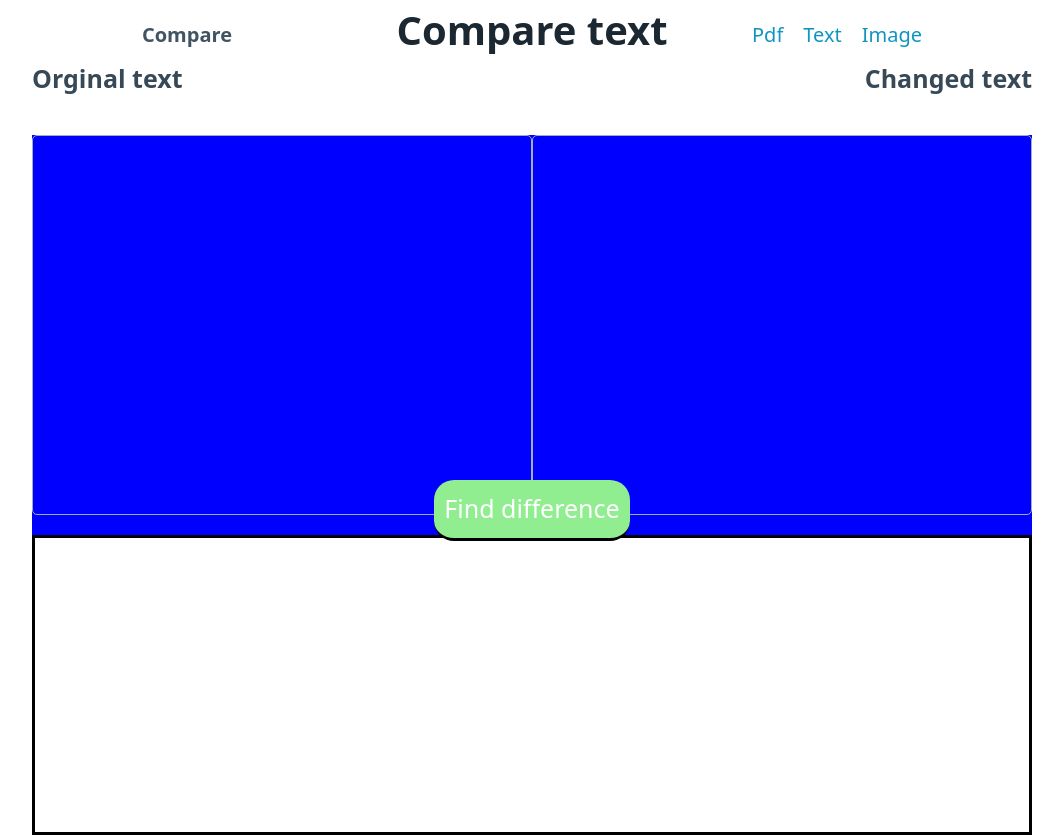
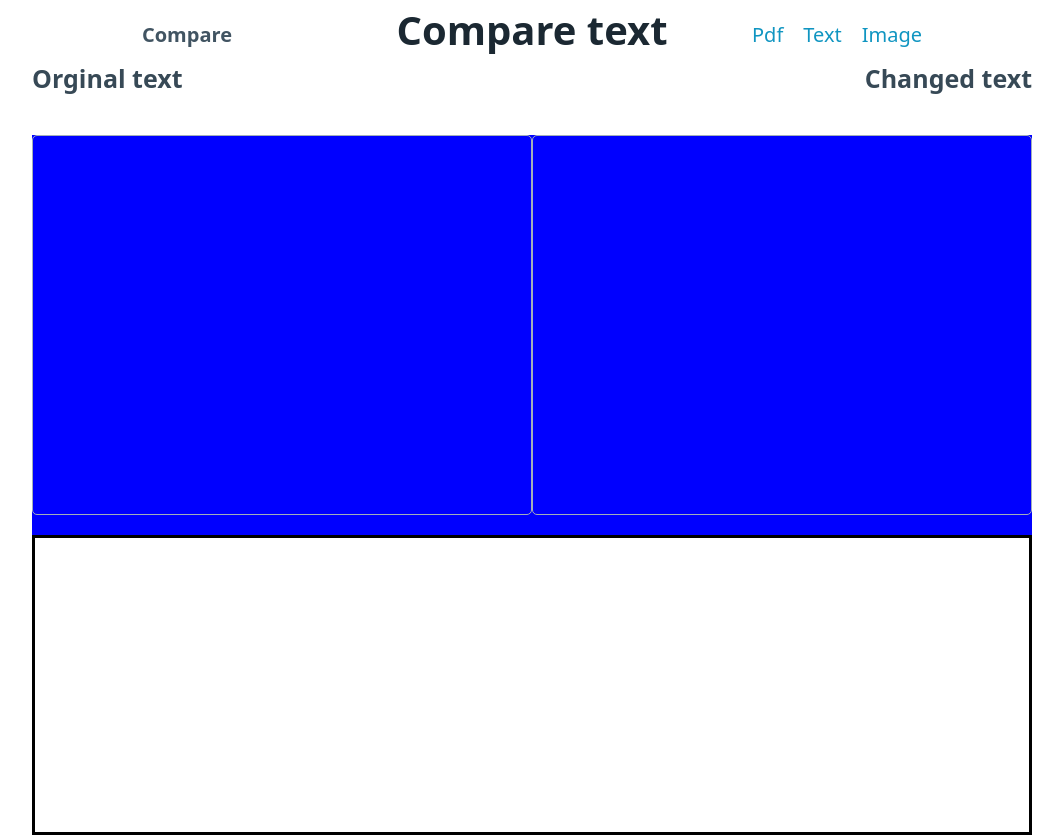
Before and after one commit to ARed99/text_image_pdf_compare, a SvelteKit app: page /compare-text in a window 1280 px wide. Shown: the whole page, without its empty margins (108-1171 px from the left). Built offline with nearby package versions, Linux system fonts and the light colour scheme.

Commit message:
removed button box

```diff
--- a/src/components/TextCompare.svelte
+++ b/src/components/TextCompare.svelte
@@ -93,9 +93,7 @@
 	<div class="tool-bar">
 
 	</div>
-	<div class="button">
-		<button class="diff-btn" on:click={compareText}>Find difference</button>
-	</div>
+
 	<div class="position-relative difference-box" id="diff-box"/>
 </div>
 
```
